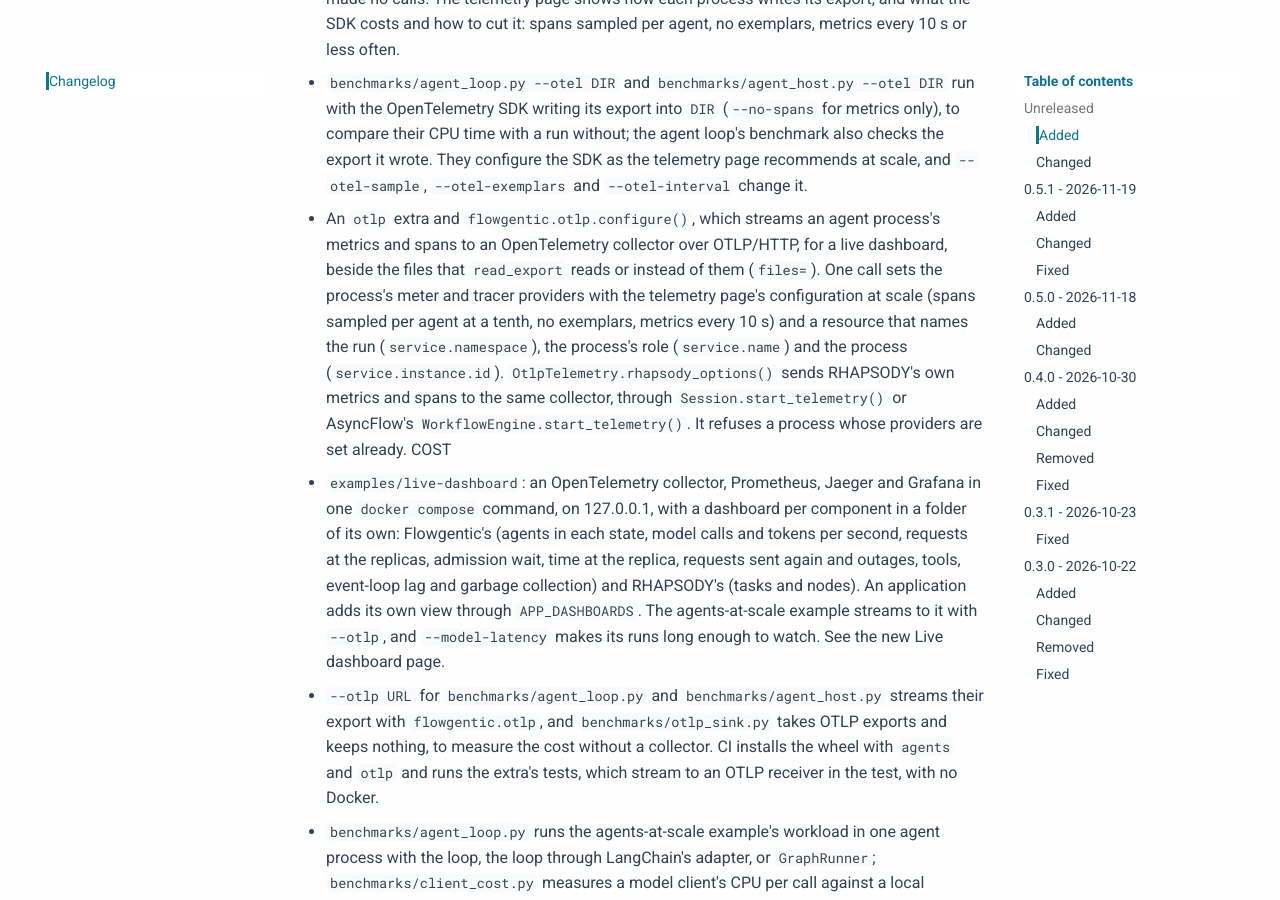
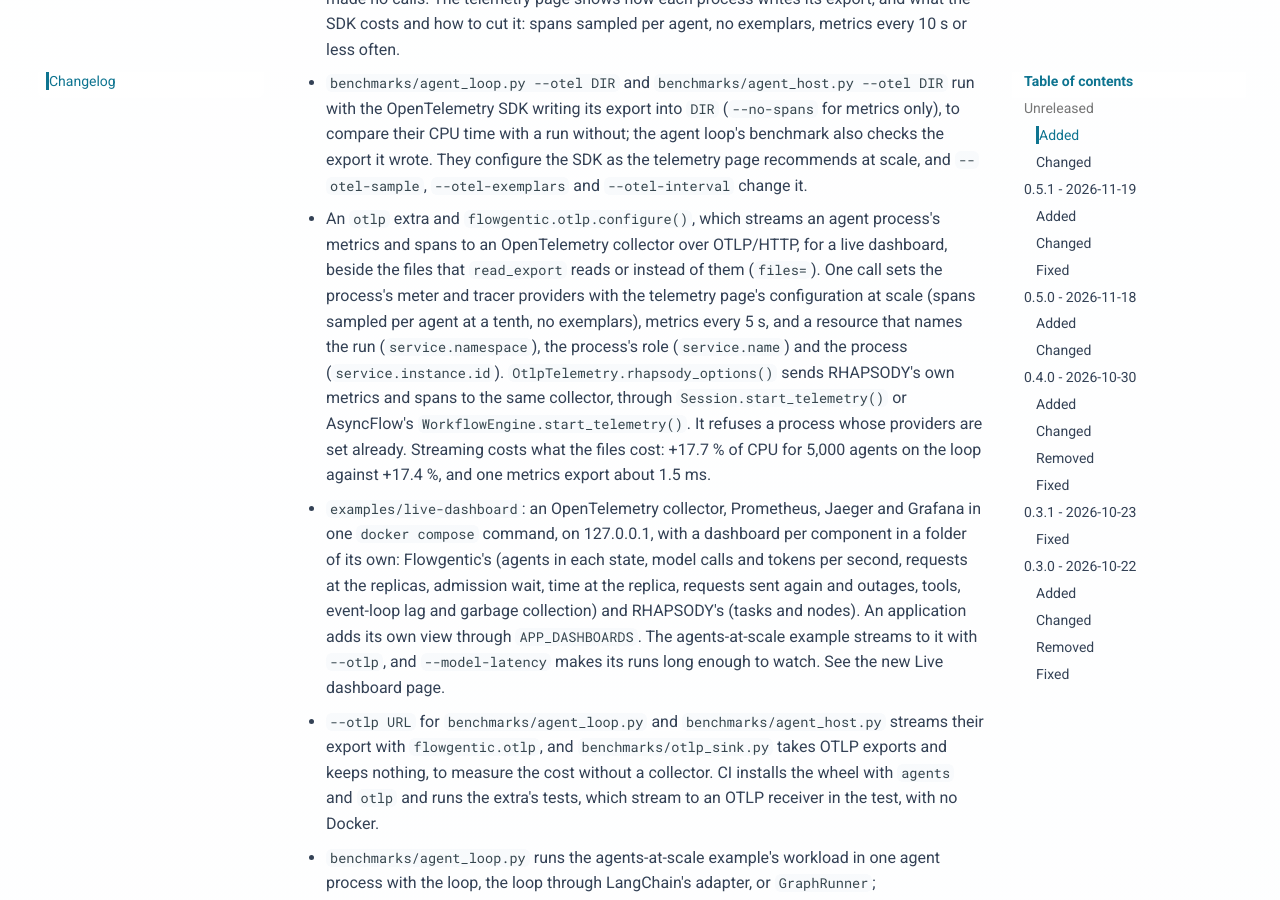
Before and after one commit to stride-research/flowgentic, an MkDocs documentation site: the page built from docs/changelog.md, in a window 1280 px wide and 900 px high, scrolled down 3365 px. Built offline with MkDocs 1.6.1 and Material for MkDocs 9.7.7, drawn with Linux system fonts in a browser that asks for light colours; comment, search, counter and statistics services are not loaded.

Commit message:
Say what streaming costs: what the files cost
Measured on three with the benchmarks' --otlp into otlp_sink.py, median of
5 runs on the loop and 7 for the host alone: 5,000 agents on the loop cost
+17.7 % of CPU with OTLP and the recommended configuration, against +17.4 %
with the files; the host alone at 100,000 agents, metrics only, +3.8 % at
10 s and +2.2 % at 5 s, against +0.0 %; OTLP and the files together, +3 %
over the files alone.

```diff
--- a/CHANGELOG.md
+++ b/CHANGELOG.md
@@ -157,13 +157,15 @@ decision record.
   for a live dashboard, beside the files that `read_export` reads or
   instead of them (`files=`). One call sets the process's meter and tracer
   providers with the telemetry page's configuration at scale (spans sampled
-  per agent at a tenth, no exemplars, metrics every 10 s) and a resource
+  per agent at a tenth, no exemplars), metrics every 5 s, and a resource
   that names the run (`service.namespace`), the process's role
   (`service.name`) and the process (`service.instance.id`).
   `OtlpTelemetry.rhapsody_options()` sends RHAPSODY's own metrics and spans
   to the same collector, through `Session.start_telemetry()` or AsyncFlow's
   `WorkflowEngine.start_telemetry()`. It refuses a process whose providers
-  are set already. COST
+  are set already. Streaming costs what the files cost: +17.7 % of CPU for
+  5,000 agents on the loop against +17.4 %, and one metrics export about
+  1.5 ms.
 - `examples/live-dashboard`: an OpenTelemetry collector, Prometheus, Jaeger
   and Grafana in one `docker compose` command, on 127.0.0.1, with a dashboard
   per component in a folder of its own: Flowgentic's (agents in each state,
```
Also changed, not shown: docs/features/live-dashboard.md (+34 -5 lines), docs/features/telemetry.md (+2 -1 lines).
